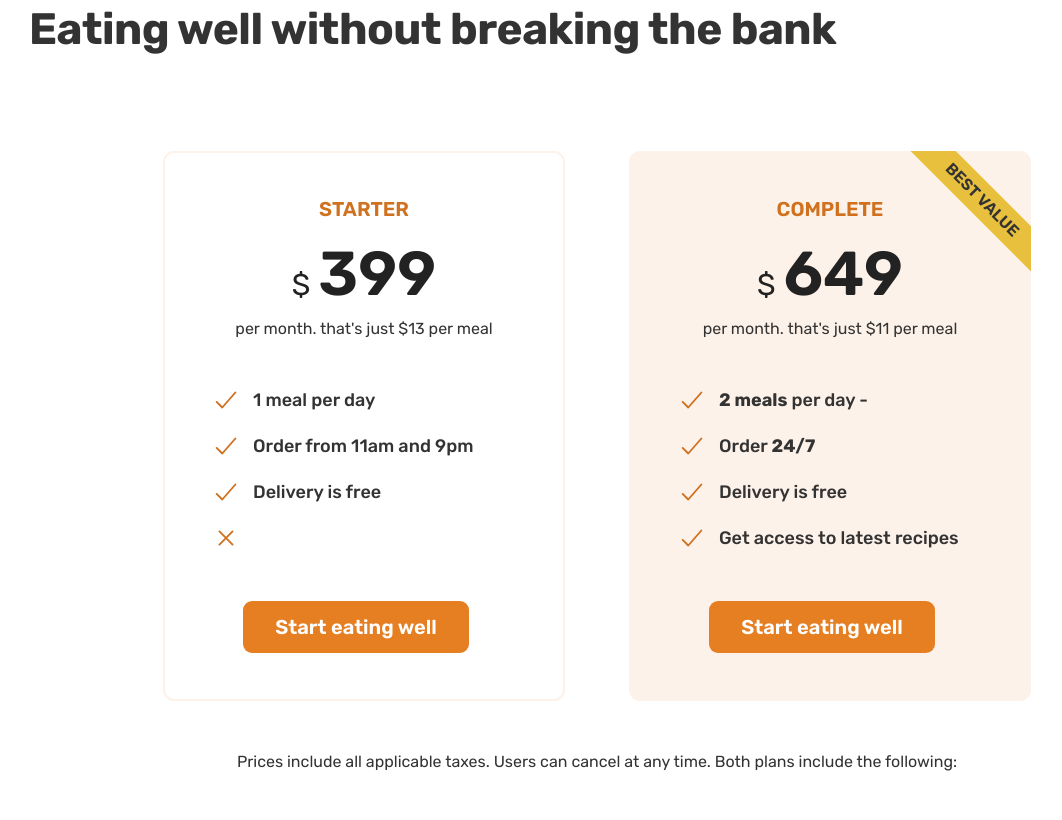
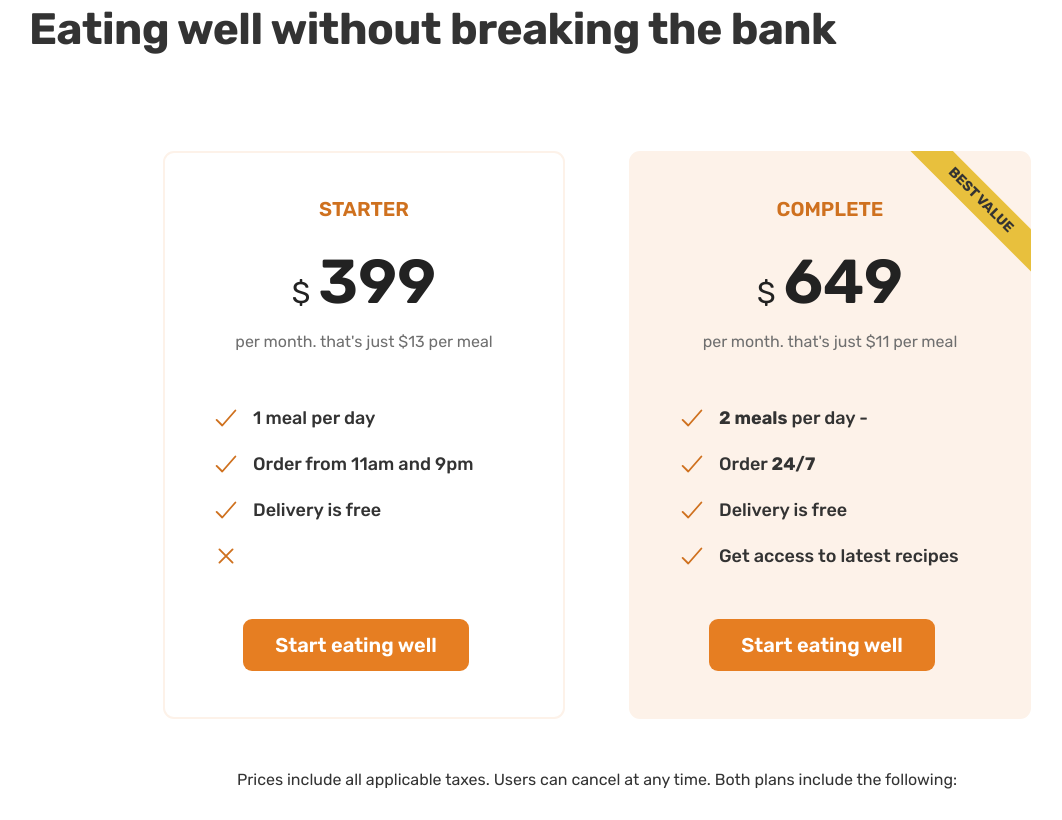
Before and after one commit to shahzad695/OMNIFOODPROJECT, a plain HTML site: page index.html in a window 1280 px wide. Shown: the part 4740-5560 px from the top of the page, without its empty margins (43-1105 px from the left). Drawn offline with nearby package versions, Linux system fonts and the light colour scheme.

Commit message:
minor corrections in the finalized pricing section

```diff
--- a/css/style.css
+++ b/css/style.css
@@ -342,12 +342,12 @@
   content: "BEST VALUE";
   background-color: #e8c03d;
   color: #333;
-  font-size: 1.6rem;
-  font-weight: 600;
-  padding: 0.8rem 9.6rem;
+  font-size: 1.4rem;
+  font-weight: 700;
+  padding: 0.8rem 8rem;
   position: absolute;
-  top: 33px;
-  right: -95px;
+  top: 6%;
+  right: -18%;
   transform: rotate(45deg);
 }
 .plan-header {
@@ -367,6 +367,8 @@
 }
 .pricing-plan-descr {
   font-size: 1.6rem;
+  line-height: 1.6;
+  color: #6f6f6f;
 }
 .pricing-plan-name {
   font-size: 2rem;
@@ -376,7 +378,7 @@
   letter-spacing: 0.75;
   text-align: center;
   display: inline-block;
-  margin-bottom: 2.4rem;
+  margin-bottom: 3.2rem;
 }
 .plan-signup {
   text-align: center;
@@ -385,6 +387,7 @@
 .price-disc {
   font-size: 1.6rem;
   line-height: 1.6;
+  text-align: center;
 }
 .feature-icon {
   background-color: #fae5d3;
--- a/index.html
+++ b/index.html
@@ -498,7 +498,7 @@
             </div>
           </article>
         </div>
-        <div class="container grid text-align-center">
+        <div class="container grid">
           <p class="price-disc">
             Prices include all applicable taxes. Users can cancel at any time.
             Both plans include the following:
@@ -519,7 +519,7 @@
           <article class="feature">
             <ion-icon
               class="feature-icon check-icon"
-              name="checkmark-outline"
+              name="nutrition-outline"
             ></ion-icon>
             <p class="feature-heading">Local and organic</p>
             <p class="feature-text">
@@ -541,7 +541,7 @@
           <article class="feature">
             <ion-icon
               class="feature-icon check-icon"
-              name="pause-circle-outline"
+              name="pause-outline"
             ></ion-icon>
             <p class="feature-heading">Pause anytime</p>
             <p class="feature-text">
```
